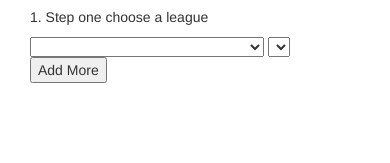
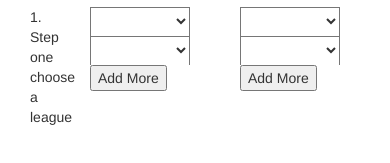
Before and after one commit to soutionscience/fixturecomparison, a plain HTML site: page myfront/index.html in a window 390 px wide. Shown: the part 339-502 px from the top of the page. Drawn offline with nearby package versions, Linux system fonts and the light colour scheme.

```diff
--- a/myfront/css/main.css
+++ b/myfront/css/main.css
@@ -37,6 +37,15 @@
 	border-radius: 5%;
 */
 }
+select {
+
+	background: transparent;
+   border-bottom: none;
+   font-size: 14px;
+   height: 29px;
+   padding: 5px; /* If you add too much padding here, the options won't show in IE */
+   width: 268px;
+}
 
 
 /*mobile browsers house keeping*/
@@ -44,4 +53,9 @@
    .home {
       display: none;
    }
+   select{
+   	font-size: 8px;
+   	width: 100px;
+   	padding: 0;
+   }
 }
--- a/myfront/index.html
+++ b/myfront/index.html
@@ -38,10 +38,13 @@
             <div class="stories">
             	<p>Fixture comparison allows you to compare the fixtures of two or more teams across different leagues. Compare teams across leagues with this amaizing comparison tool.</p>
             </div>
-                 <div class="col-lg-2">
+                 <div class="col-xs-2">
                <p> 1. Step one choose a league</p>
              </div>
-            <div class="col-lg-4">
+            <div class="col-xs-5">
+                  <comparison-matrix></comparison-matrix>
+             </div>
+             <div class="col-xs-5">
                   <comparison-matrix></comparison-matrix>
              </div>
 
```
